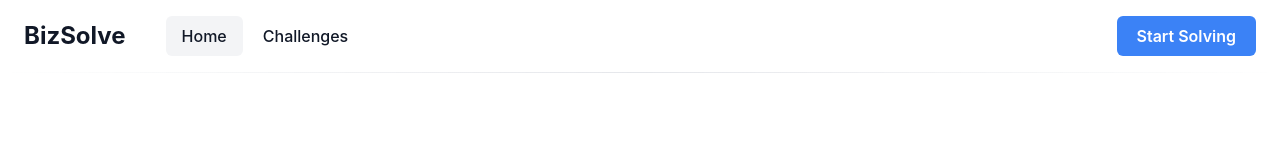
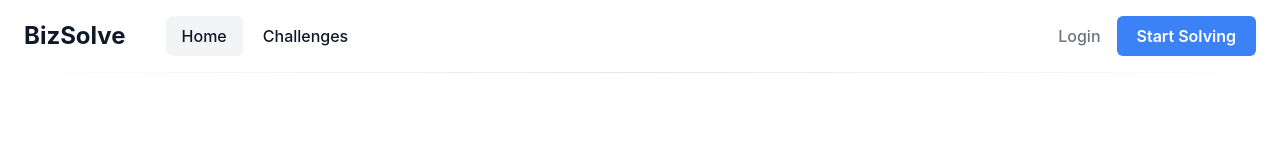
Before and after one commit to Rtuber1231/bizzolve, a Next.js app: page / in a window 1280 px wide. Shown: the top 160 px of the page. Built offline with nearby package versions, Linux system fonts and the light colour scheme.

Commit message:
Update Layout.js

```diff
--- a/components/Layout.js
+++ b/components/Layout.js
@@ -1,4 +1,6 @@
 // FILE: /components/Layout.js
+// DESC: Contains the shared layout, including Header and Footer.
+
 import React, { useState, useEffect } from 'react';
 import Link from 'next/link';
 import { useRouter } from 'next/router';
@@ -47,6 +49,9 @@ const Header = ({ theme, toggleTheme }) => {
                     <button onClick={toggleTheme} className="w-10 h-10 flex items-center justify-center rounded-md hover:bg-gray-100 dark:hover:bg-gray-800">
                         {/* Icons would go here */}
                     </button>
+                    <Link href="/auth" className="font-medium text-brand-secondary dark:text-gray-400 hover:text-brand-text dark:hover:text-white transition-colors">
+                        Login
+                    </Link>
                     <button className="bg-brand-signature text-white font-semibold py-2 px-5 rounded-md hover:opacity-90 transition-opacity hidden sm:block">Start Solving</button>
                 </div>
             </nav>
```
